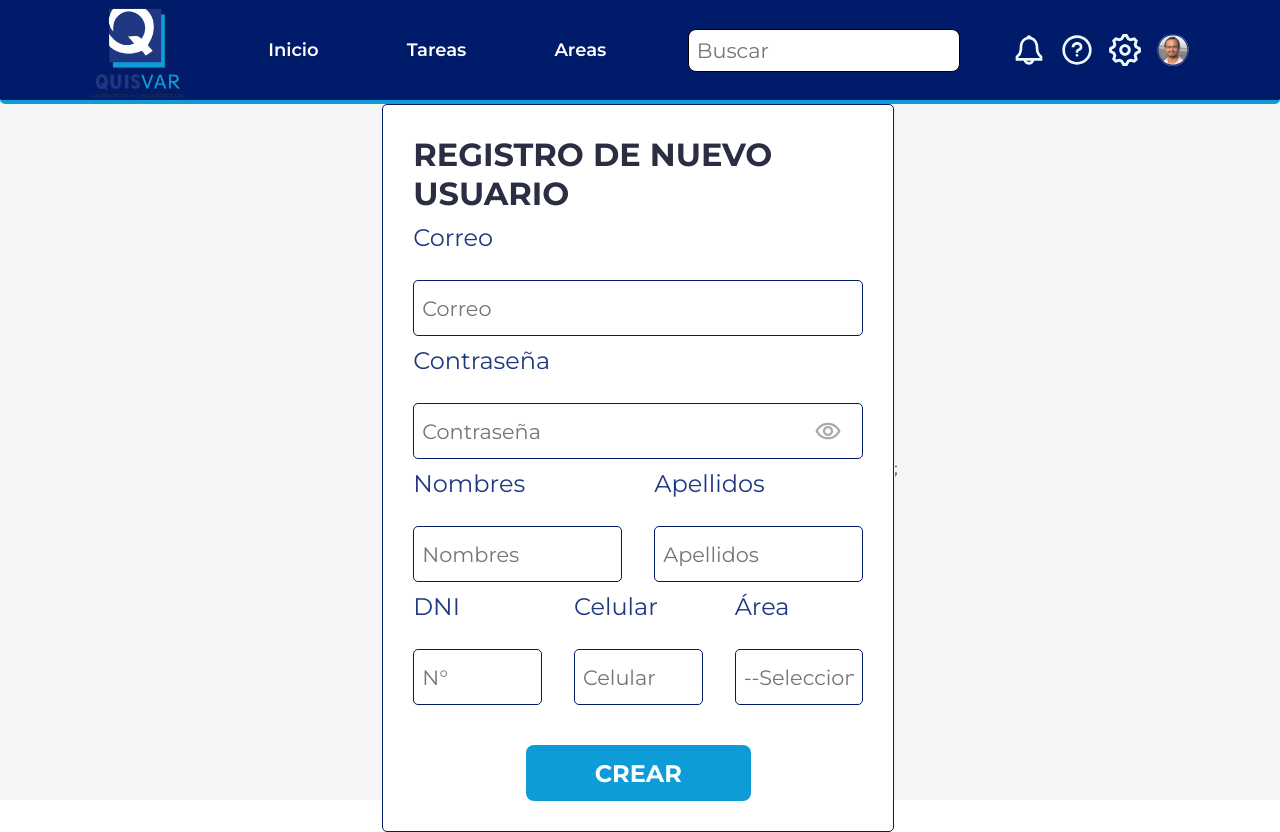
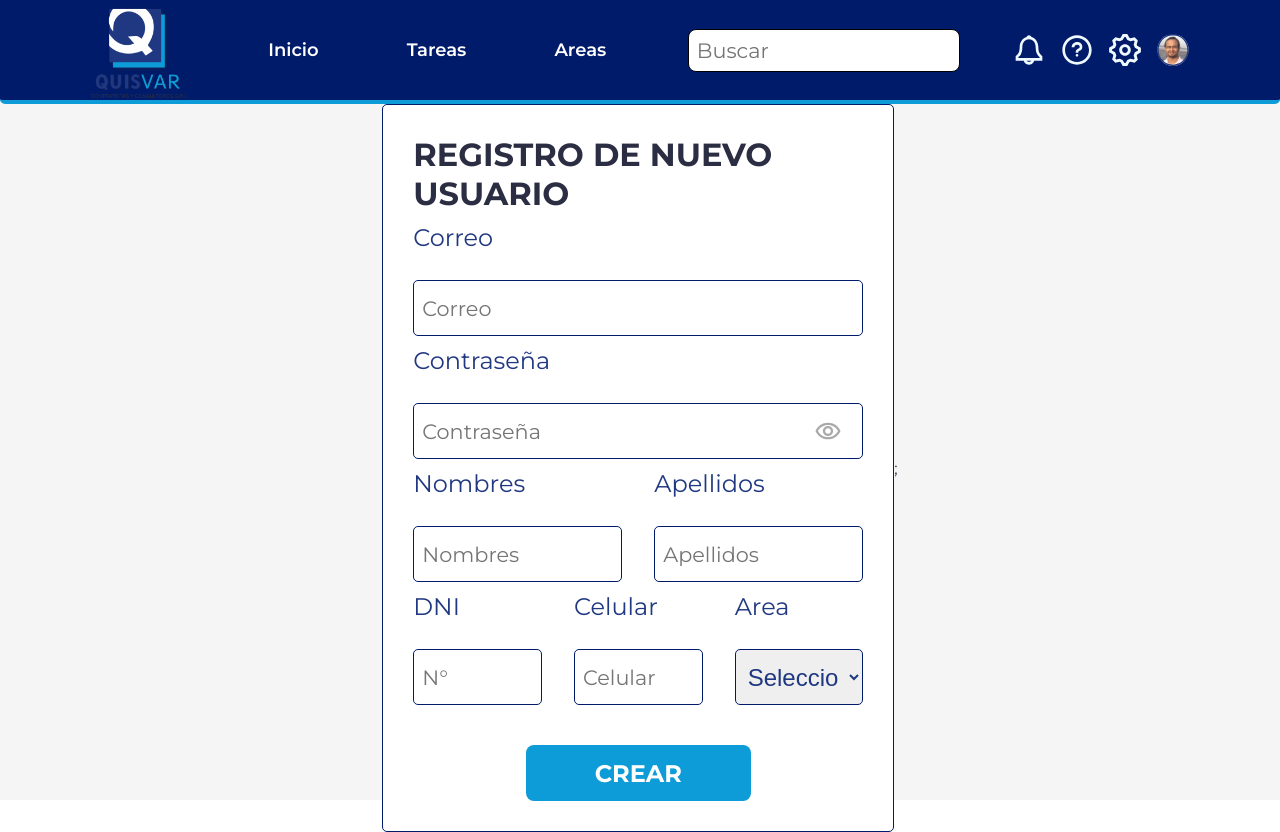
Before and after one commit to juancotrado/quisvar_proyect_ft, a React (Vite) app: page /dashboard in a window 1280 px wide. Built offline with nearby package versions, Linux system fonts and the light colour scheme.

Commit message:
feat: added select option

```diff
--- a/src/components/cardRegister/CardRegisterUser.css
+++ b/src/components/cardRegister/CardRegisterUser.css
@@ -5,3 +5,29 @@
   justify-content: center;
   align-items: center;
 }
+.input-select {
+  height: 3.5rem;
+  width: 100%;
+  border: 1px solid var(--color-secondary);
+  border-radius: 5px;
+  padding: 0.5rem;
+  font-size: var(--size-input);
+}
+.select-area {
+  display: grid;
+  gap: 2rem;
+  width: 100%;
+}
+.input-label {
+  width: 100%;
+  height: 25px;
+  color: #203881;
+  font-size: var(--size-label);
+}
+.input-select {
+  color: #203881;
+  font-size: var(--size-label);
+}
+select:focus {
+  outline: none;
+}
--- a/src/components/cardRegister/CardRegisterUser.tsx
+++ b/src/components/cardRegister/CardRegisterUser.tsx
@@ -1,7 +1,14 @@
 import Input from '../../components/shared/Input/Input';
+import { motion } from 'framer-motion';
 import './CardRegisterUser.css';
+import { useState } from 'react';
 
 const CardRegisterUser = () => {
+  const [selectedValue, setSelectedValue] = useState('');
+
+  const handleSelectChange = (event: any) => {
+    setSelectedValue(event.target.value);
+  };
   return (
     <div className="card-register-user">
       <h1>REGISTRO DE NUEVO USUARIO</h1>
@@ -14,10 +21,26 @@ const CardRegisterUser = () => {
       <div className="col">
         <Input placeholder="N°" label="DNI" />
         <Input placeholder="Celular" label="Celular" />
-        <Input placeholder="--Seleccione--" label="Área" />
+        <div className="select-area">
+          <label htmlFor="email" className="input-label">
+            Area
+          </label>
+          <select
+            value={selectedValue}
+            onChange={handleSelectChange}
+            className="input-select"
+          >
+            <option>Seleccione</option>
+            <option value="option1">Option 1</option>
+            <option value="option2">Option 2</option>
+            <option value="option3">Option 3</option>
+          </select>
+        </div>
       </div>
       <div className="btn-build">
-        <button className="btn">CREAR</button>
+        <motion.button className="btn" whileTap={{ scale: 0.9 }}>
+          CREAR
+        </motion.button>
       </div>
     </div>
   );
```
